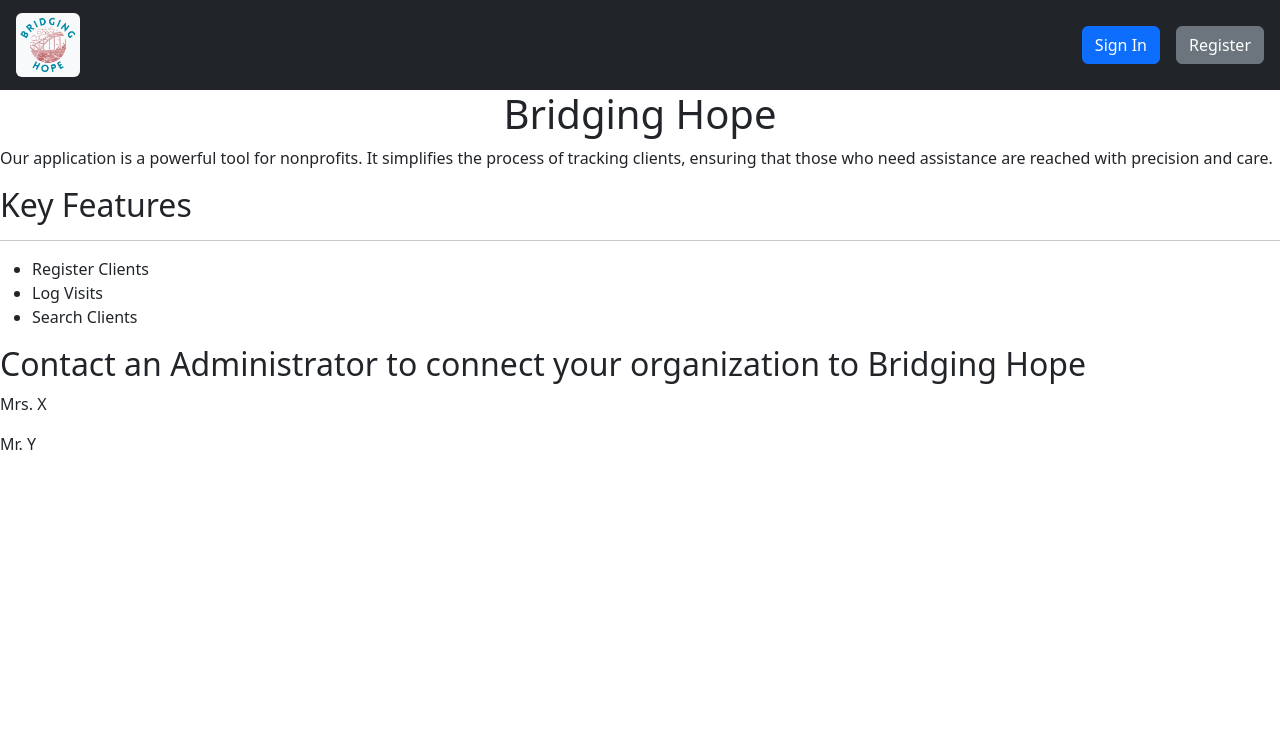
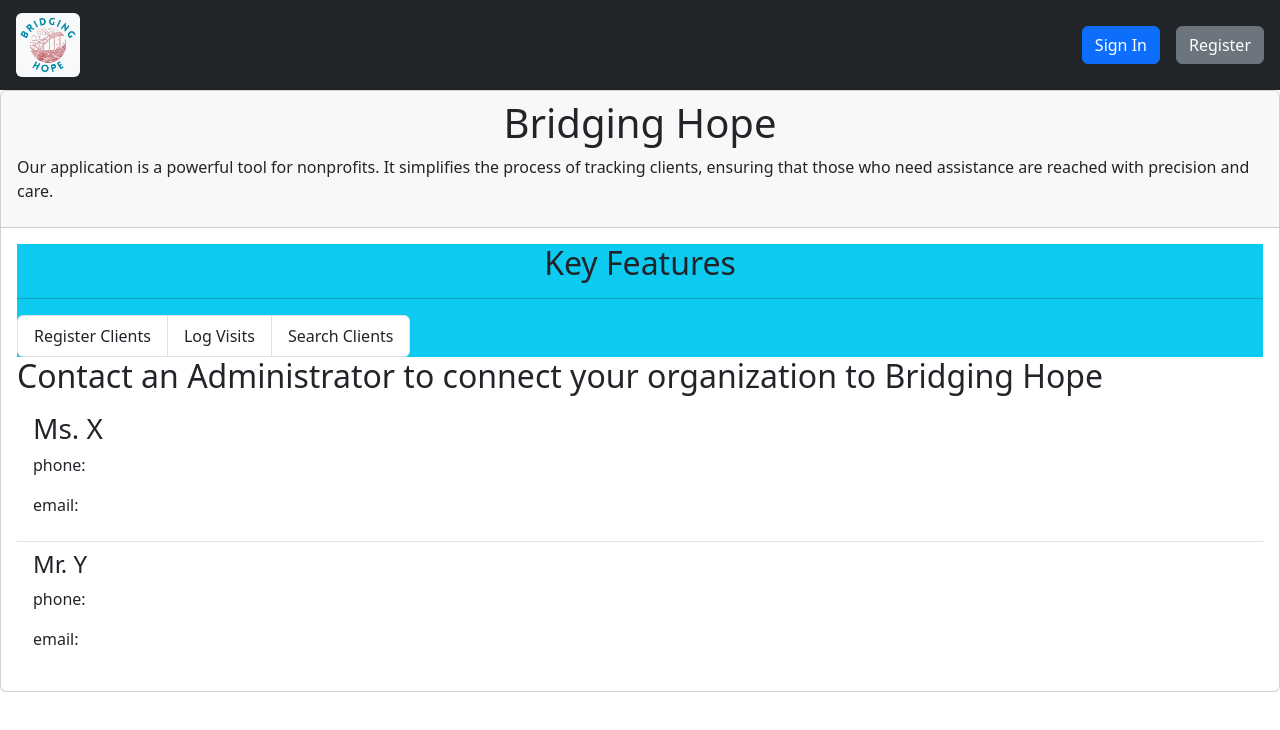
Before and after one commit to casellner/Bridging-Hope-Legacy, a React (Create React App) app in the folder frontend/: page / in a window 1280 px wide. Shown: the top 730 px of the page. Built offline with nearby package versions, Linux system fonts and the light colour scheme.

Commit message:
add bootstrap to content in landing page

```diff
--- a/frontend/src/App.js
+++ b/frontend/src/App.js
@@ -19,26 +19,40 @@
       </nav>
 
       <body>
+        <div className="card">
+          <div className="card-header">
             <h1 className='text-center'>Bridging Hope</h1>
             <p>Our application is a powerful tool for nonprofits. It simplifies the process of tracking clients, ensuring that those who need assistance are reached with precision and care.</p>
+          </div>
 
-        <h2>Key Features</h2>
+          <div className="card-body">
+            {/* key features */}
+            <div className="bg-info">
+              <h2 className="text-center">Key Features</h2>
               <hr></hr>
-        <ul>
-          <li>Register Clients</li>
-          <li>Log Visits</li>
-          <li>Search Clients</li>
+              <ul className="list-group list-group-horizontal">
+                <li className="list-group-item">Register Clients</li>
+                <li className="list-group-item">Log Visits</li>
+                <li className="list-group-item">Search Clients</li>
               </ul>
+            </div>
 
+            {/* contact an admin section */}
             <h2>Contact an Administrator to connect your organization to Bridging Hope</h2>
             <ul className="list-group list-group-flush">
-          <li>
-            <p>Mrs. X</p>
+              <li className="list-group-item">
+                <h3>Ms. X</h3>
+                <p>phone: </p>
+                <p>email: </p>
               </li>
-          <li>
-            <p>Mr. Y</p>
+              <li className="list-group-item">
+                <h4>Mr. Y</h4>
+                <p>phone: </p>
+                <p>email: </p>
               </li>
             </ul>
+          </div>
+        </div>
       </body>
     </div>
   );
```
Lines whose indentation alone changed are shown as unchanged.
